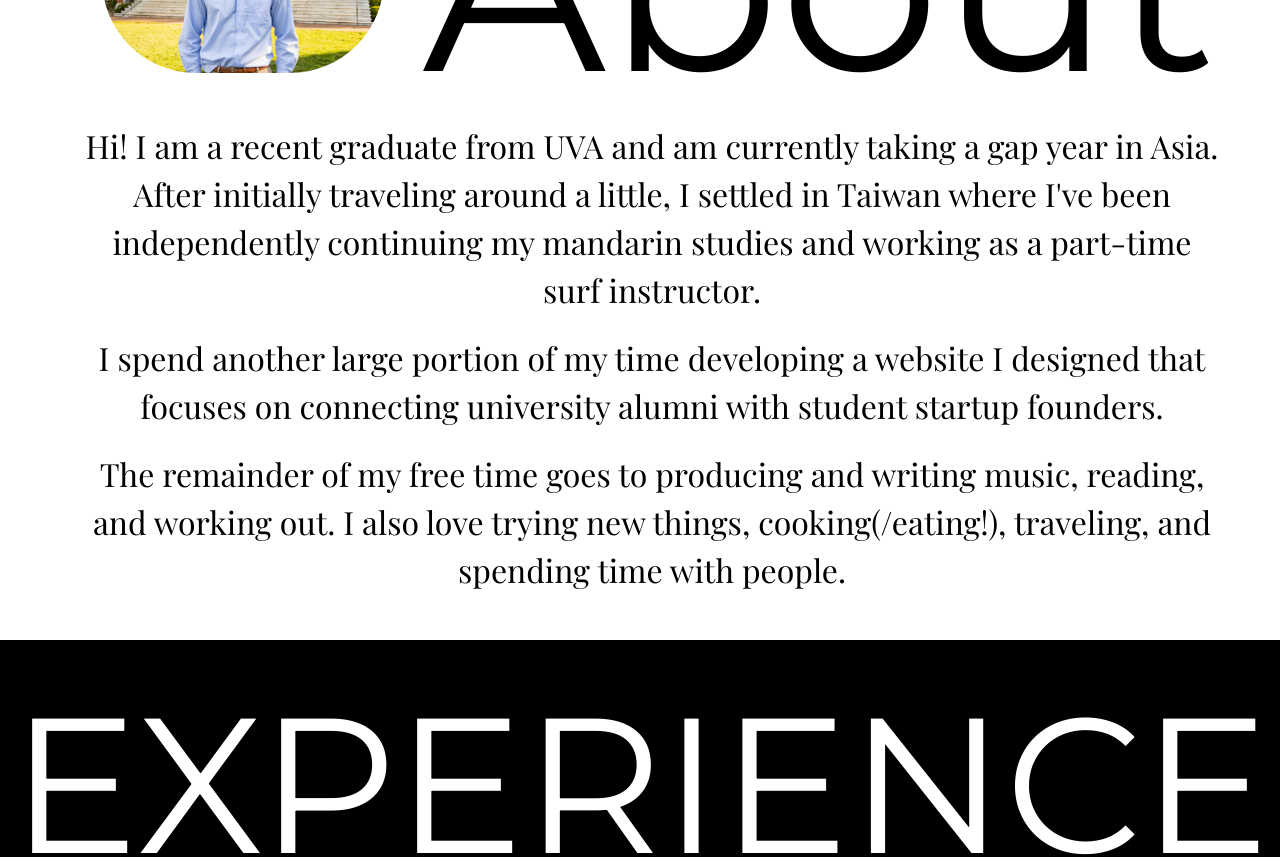
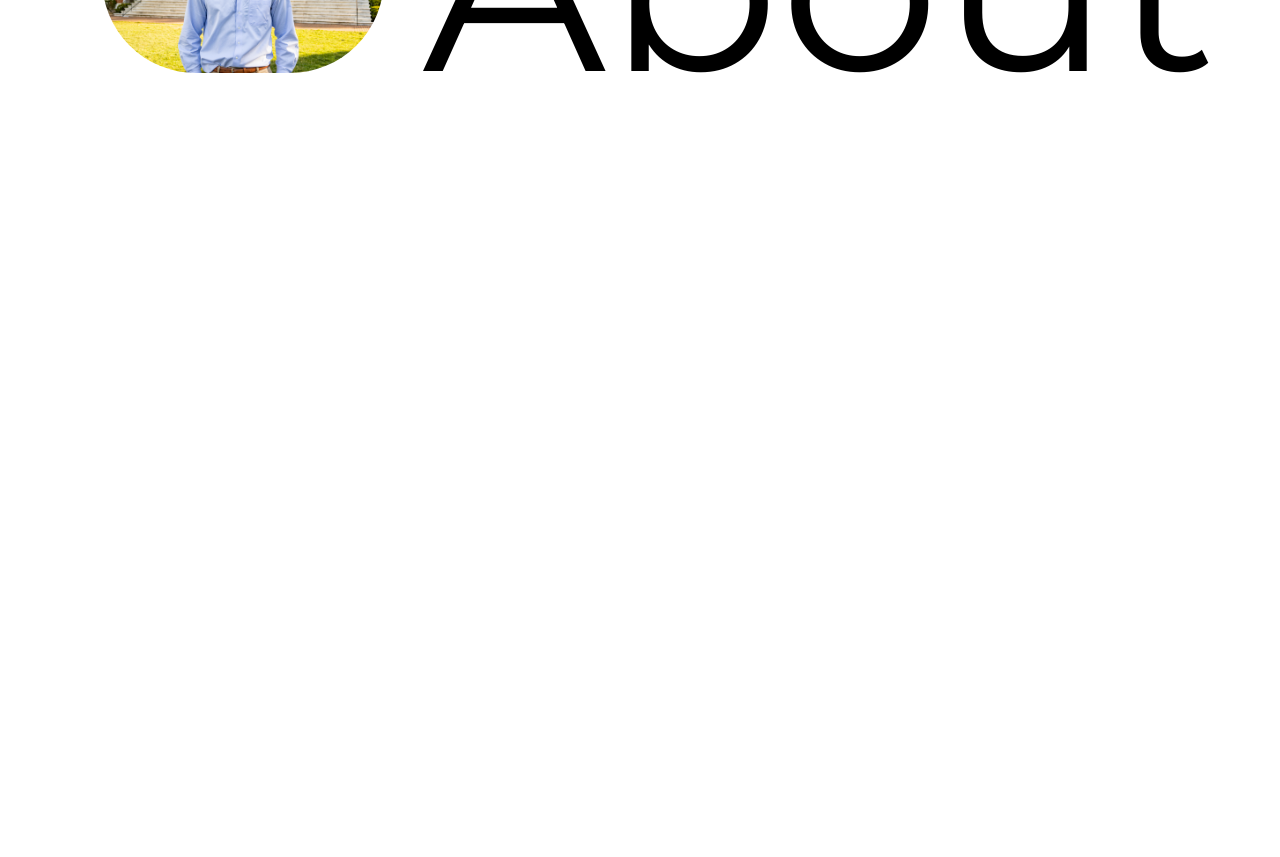
Before and after one commit to Will-Butler/personal-site, a Next.js app: page / in a window 1280 px wide. Shown: the part 960-1817 px from the top of the page. Built offline with nearby package versions, Linux system fonts and the light colour scheme.

Commit message:
Add return button on UVA experience page. Add animations and scroll triggers. Lay ground work for bento box layout.

```diff
--- a/package.json
+++ b/package.json
@@ -10,6 +10,7 @@
   },
   "dependencies": {
     "clsx": "^2.1.0",
+    "gsap": "^3.12.5",
     "next": "14.1.4",
     "react": "^18",
     "react-dom": "^18",
--- a/src/components/About.tsx
+++ b/src/components/About.tsx
@@ -1,14 +1,47 @@
-import React from 'react';
+import React, { useEffect } from 'react';
 import Image from "next/image";
 import { Link } from 'react-router-dom';
 import headshot from '../../public/tundyheadshot3.png';
 import { openSans, montserrat, playfairDisplay } from '../styles/fonts';
 import { AiFillGithub, AiFillLinkedin, AiFillInstagram, AiFillMail } from "react-icons/ai";
 import { aboutSections } from '@/text/AboutSections';
+import gsap from 'gsap';
+import { ScrollTrigger } from "gsap/dist/ScrollTrigger";
 
 const About = () => {
+
+///////Scroll Animations///////
+    gsap.registerPlugin(ScrollTrigger);
+    gsap.defaults({ease: "none", duration: 2});
+    useEffect(() => {
+        let ctx = gsap.context(() => {
+            ScrollTrigger.create({
+                trigger: "#about",
+                    start: "top top",
+                    end: "+=2000px",
+                    // scrub: true,
+                    // markers: true,
+                    pin: true,
+            })
+            const tl = gsap.timeline({
+                scrollTrigger: {
+                    trigger: "#about",
+                    start: "top 80%",
+                    end: "+=2000px",
+                    scrub: true,
+                    // markers: true,
+                }
+            });
+            tl
+            .from("#section1", {xPercent: -120})
+            .from("#section2", {xPercent: -120})
+            .from("#section3", {xPercent: -120})
+        });
+        return () => ctx.revert();
+    }, [])
+
     return(
-        <div className='about'>
+        <div id="about" className='about'>
             <div className='about__header-container'>
                 <div className='about__headshot'></div>
                 <Image
@@ -21,12 +54,13 @@ const About = () => {
                 <div className={`about__title ${montserrat.className}`}>About</div>
             </div>
             <div className='about__content-container'>
-                <div className={`about__content-section ${playfairDisplay.className}`}>{aboutSections["SECTION1"]}</div>
-                <div className={`about__content-section ${playfairDisplay.className}`}>{aboutSections["SECTION2"]}</div>
-                <div className={`about__content-section ${playfairDisplay.className}`}>{aboutSections["SECTION3"]}</div>
+                <div id="section1" className={`about__content-section ${playfairDisplay.className}`}>{aboutSections["SECTION1"]}</div>
+                <div id="section2" className={`about__content-section ${playfairDisplay.className}`}>{aboutSections["SECTION2"]}</div>
+                <div id="section3" className={`about__content-section ${playfairDisplay.className}`}>{aboutSections["SECTION3"]}</div>
             </div>
         </div>
     )
 };
 
+
 export default About;
--- a/src/components/Experience.tsx
+++ b/src/components/Experience.tsx
@@ -1,18 +1,45 @@
-import React from 'react';
+import React, { useEffect } from 'react';
 import { openSans, montserrat, playfairDisplay } from '../styles/fonts';
 import ExperienceCard from '../../subcomponents/ExperienceCard';
 import NasaLogo from '../../public/NasaLogo.png';
 import AmazonLogo from '../../public/AmazonLogo.png';
 import UVALogo from '../../public/UVALogo.png';
 import { experienceBullets } from '../text/ExperienceBullets'
-
+import gsap from 'gsap';
+import { ScrollTrigger } from "gsap/dist/ScrollTrigger";
 
 const Experience = () => {
+
+    ///////Scroll Animations///////
+    gsap.registerPlugin(ScrollTrigger);
+    gsap.defaults({ ease: "none", duration: 2});
+    useEffect(() => {
+        let ctx = gsap.context(() => {
+            var cards = gsap.utils.toArray('.experience__card-subcontainer');
+            cards.forEach((card, index) => {
+                gsap.from(card, {
+                    xPercent: 0,
+                    y: index * -100,
+                    // duration: 5 - index,
+                    scrollTrigger: {
+                        trigger: "#experience",
+                        // markers: true,
+                        start: "top center",
+                        end: "bottom center",
+                        toggleActions: "play reverse restart reverse",
+                    }
+                })
+            });
+        });
+        return () => ctx.revert();
+    }, [])
     return(
-        <div className='experience'>
+        <div id="experience" className='experience'>
             <div className={`experience__title ${montserrat.className}`}>EXPERIENCE</div>
             <div className='experience__card-container'>
+                <div id="card1">
                 <ExperienceCard
+                    id="card1"
                     time="Jul 2023 - Current"
                     organization="Gap Year"
                     position="Surf Instructor/Developer/Musician"
@@ -24,7 +51,9 @@ const Experience = () => {
                         experienceBullets["GAP_YEAR_BULLET3"]
                     ]}
                 />
+                </div>
                 <ExperienceCard
+                    id="card2"
                     time="Summer 2022"
                     organization="Amazon"
                     position="Software Development Intern"
@@ -37,6 +66,7 @@ const Experience = () => {
                     ]}
                 />
                 <ExperienceCard
+                    id="card3"
                     time="Summer 2021"
                     organization="NASA"
                     position="Project Intern"
@@ -49,6 +79,7 @@ const Experience = () => {
                     ]}
                 />
                 <ExperienceCard
+                    id="card4"
                     time="Sep 2020 - May 2022"
                     organization="University of Virginia"
                     position="CS Teaching Assistant"
@@ -60,6 +91,7 @@ const Experience = () => {
                     ]}
                 />
                 <ExperienceCard
+                    id="card5"
                     time="Sep 2019 - May 2023"
                     organization="University of Virginia"
                     position="Student"
--- a/src/components/Home.tsx
+++ b/src/components/Home.tsx
@@ -1,12 +1,33 @@
-import React from 'react';
+import React, { useEffect } from 'react';
 import Image from "next/image";
 import homeImage from '../../public/IndiaMountainFullBody.jpg';
 import { openSans, montserrat, playfairDisplay } from '../styles/fonts';
+import gsap from 'gsap';
+import { ScrollTrigger } from "gsap/dist/ScrollTrigger";
 
 const Home = () => {
+
+    ///////Scroll Animations///////
+    gsap.registerPlugin(ScrollTrigger);
+    gsap.defaults({ease: "none", duration: 2});
+    useEffect(() => {
+        let ctx = gsap.context(() => {
+            ScrollTrigger.create({
+                trigger: "#background",
+                    start: "top top",
+                    end: "+=300px",
+                    scrub: true,
+                    // markers: true,
+                    pin: true,
+                    pinSpacing: false
+            })
+        });
+        return () => ctx.revert();
+    }, [])
     return(
-        <div className="home">
+        <div id="home" className="home">
             <Image
+                id="background"
                 className="bg-img"
                 alt="Home Cover Image"
                 src={homeImage}
--- a/src/components/Projects.tsx
+++ b/src/components/Projects.tsx
@@ -2,7 +2,17 @@ import React from "react";
 
 const Projects = () => {
     return (
-        <div>Projects</div>
+        <div className="grid auto-rows-[33vh] grid-cols-3 gap-4">
+        {[...Array(7)].map((_, i) => (
+            <div
+            key={i}
+            className={`row-span-1 rounded-xl border-2 border-slate-400/10 bg-neutral-100 p-4 dark:bg-neutral-900 ${
+                i === 3 || i === 6 ? "col-span-2" : ""
+            }`}
+            ></div>
+        ))}
+        </div>
+        // <div>Projects</div>
     )
 
 };
--- a/src/pages/UVAExperience.tsx
+++ b/src/pages/UVAExperience.tsx
@@ -1,10 +1,11 @@
 import React, { useRef } from "react";
+import Link from "next/link";
 import UVAExperienceCard from "../../subcomponents/UVAExperienceCard";
 import tundy from "../../public/tundyheadshot3.png"
 import Slider from "react-slick";
 import "slick-carousel/slick/slick.css";
 import "slick-carousel/slick/slick-theme.css";
-import { AiFillLeftSquare, AiFillRightSquare } from "react-icons/ai";
+import { AiFillLeftSquare, AiFillRightSquare, AiOutlineRollback } from "react-icons/ai";
 import UVAExperienceContent from "@/text/UVAExperienceContent";
 import HoonsSolo from "../../public/HoonsSolo.jpeg";
 import VisasSolo from "../../public/VisasSolo.jpeg";
@@ -16,8 +17,6 @@ import RugbySolo from "../../public/RugbyStandingWide.jpeg";
 import RugbySolo1 from "../../public/RugybWide.png";
 import RanchSolo from "../../public/RanchChickens.png";
 import RanchSolo1 from "../../public/RanchPigs.png";
-
-
 
 const UVAExperience: React.FC = () => {
     let sliderRef = useRef<Slider | null>(null);
@@ -69,6 +68,11 @@ const UVAExperience: React.FC = () => {
 
       return(
         <div className="uvaexperience uvaexperience__gradient">
+            <div className="uvaexperience__return-container ">
+              <Link className="uvaexperience__return-icon" href="/">
+                <AiOutlineRollback className="uvaexperience__return-icon"/>
+              </Link>
+            </div>
             <div className="uvaexperience__carousel-container">
                 <Slider ref={slider => {sliderRef = slider;}} {...settings}>
                     <UVAExperienceCard
--- a/src/pages/index.tsx
+++ b/src/pages/index.tsx
@@ -37,18 +37,14 @@ export default function App() {
     'contact': 4
   }
   const handleNextSectionNav = () => {
-    console.log("b4", section);
     let nextSection = section == 4 ? 0 : (section % 4) + 1;
-    console.log("a4", nextSection);
     setSection(nextSection);
-    sections[nextSection].scrollIntoView({behavior: 'smooth'});
+    sections[nextSection].scrollIntoView({block: "start", inline: "nearest", behavior: 'smooth'});
   }
   const handlePrevSectionNav = () => {
-    console.log("b4", section);
     let prevSection = section == 0 ? 4 : section - 1;
-    console.log("a4", prevSection);
     setSection(prevSection);
-    sections[prevSection].scrollIntoView({behavior: 'smooth'});
+    sections[prevSection].scrollIntoView({block: "start", inline: "nearest", behavior: 'smooth'});
   }
 
   let observerOptions = {
--- a/src/styles/globals.css
+++ b/src/styles/globals.css
@@ -128,6 +128,7 @@ li.slide {
   overflow: hidden;
   position: relative;
   min-height: 100vh;
+  background-color: white;
 }
 
 .about__header-container {
@@ -203,8 +204,13 @@ li.slide {
 }
 .about__content-section {
   margin: 10px 0px;
-  font-size: 32px;
+  font-size: 4.2vw;
   text-align: center;
+}
+@media screen and (min-width: 700px) {
+  .about__content-section {
+     font-size: 30px;
+  }
 }
 
 /* EXPERIENCE SECTION */
@@ -388,20 +394,36 @@ li.slide {
   min-height: 100vh;
 }
 
+.uvaexperience__return-container {
+  display: flex;
+  justify-content: flex-start;
+  align-items: center;
+  margin: 4vh 0 0 3vw;
+}
+
+.uvaexperience__return-icon {
+  font-size: 10vw;
+  color: rgb(239, 239, 239);
+  opacity: .9;
+  transition: all 1s ease 0s;
+}
+
+.uvaexperience__return-icon:hover {
+  color: rgb(175, 175, 175);
+}
+
 .uvaexperience__carousel-container {
   display: block;
   position: relative;
   min-height: 100vh;
-  align-content: center;
-  margin: auto;
+  /* align-content: center; */
+  margin: 4vh 0 0 0;
   width: 100%;
 }
 
 .uvaexperience__carousel {
   width: 100vw;
-  margin: 0 auto;
-  /* min-height: 100vh; */
-  /* overflow: hidden; */
+  margin: 0 0 2vh auto;
 }
 
 .uvaexperience__carousel-arrow-wrapper {
@@ -426,20 +448,14 @@ li.slide {
 
 .uvaexperience__gradient {
   /* background: linear-gradient(160deg, #ff9000 25%, #ffffff 44%, #0c00ff 58%, #ffffff 84%, #ff9000 100%); */
-  background: linear-gradient(120deg, #ff9000, #ffffff, #10098e9d, #ffffff, #ff9000);
+  background: linear-gradient(120deg, #ff9000, #ffffff, #0a02a1e2, #ffffff, #ff9000);
   background-size: 300% 300%;
   animation: gradient 25s ease-in-out infinite;
 }
 @keyframes gradient {
-  0%{background-position: 0% 0%}
-  /* 8.33%{background-position: 30% 0%}
-  25%{background-position: 40% 0%}
-  41.66%{background-position: 50% 0%}
-  58.33%{background-position: 60% 0%}
-  75%{background-position: 70% 0%}
-  91.66%{background-position: 80% 0%} */
-  50%{background-position: 100% 100%}
-  100%{background-position: 0% 0%}
+  0%{background-position: 0% 20%}
+  50%{background-position: 100% 80%}
+  100%{background-position: 0% 20%}
 }
 
 
@@ -475,6 +491,33 @@ li.slide {
   text-align: center;
 }
 
+/* PROJECTS SECTION */
+
+.projects__container {
+  display: grid;
+  padding: 10px;
+}
+
+.projects__unifounders-card {
+
+}
+
+.projects__tech-arsenal-card {
+
+}
+
+.projects__soft-skills-card {
+
+}
+
+.projects__uva-card {
+
+}
+
+.projects__principles-card {
+
+}
+
 /* CONTACT SECTION */
 
 .contact {
@@ -505,8 +548,8 @@ li.slide {
 
 .contact__icon {
   width: 20vw;
-  /* min-width: 180px;
-  max-width: 300px; */
+  /* min-width: 180px; */
+  max-width: 200px;
   height: auto;
   color: black;
   background-color: white;
--- a/subcomponents/ExperienceCard.tsx
+++ b/subcomponents/ExperienceCard.tsx
@@ -7,6 +7,7 @@ import clsx from 'clsx';
 
 
 interface ExperienceCardProps {
+    id: string;
     time: string;
     organization: string;
     position: string;
```
Also changed, not shown: 1 other file (tests, documents, lock files or other folders).
